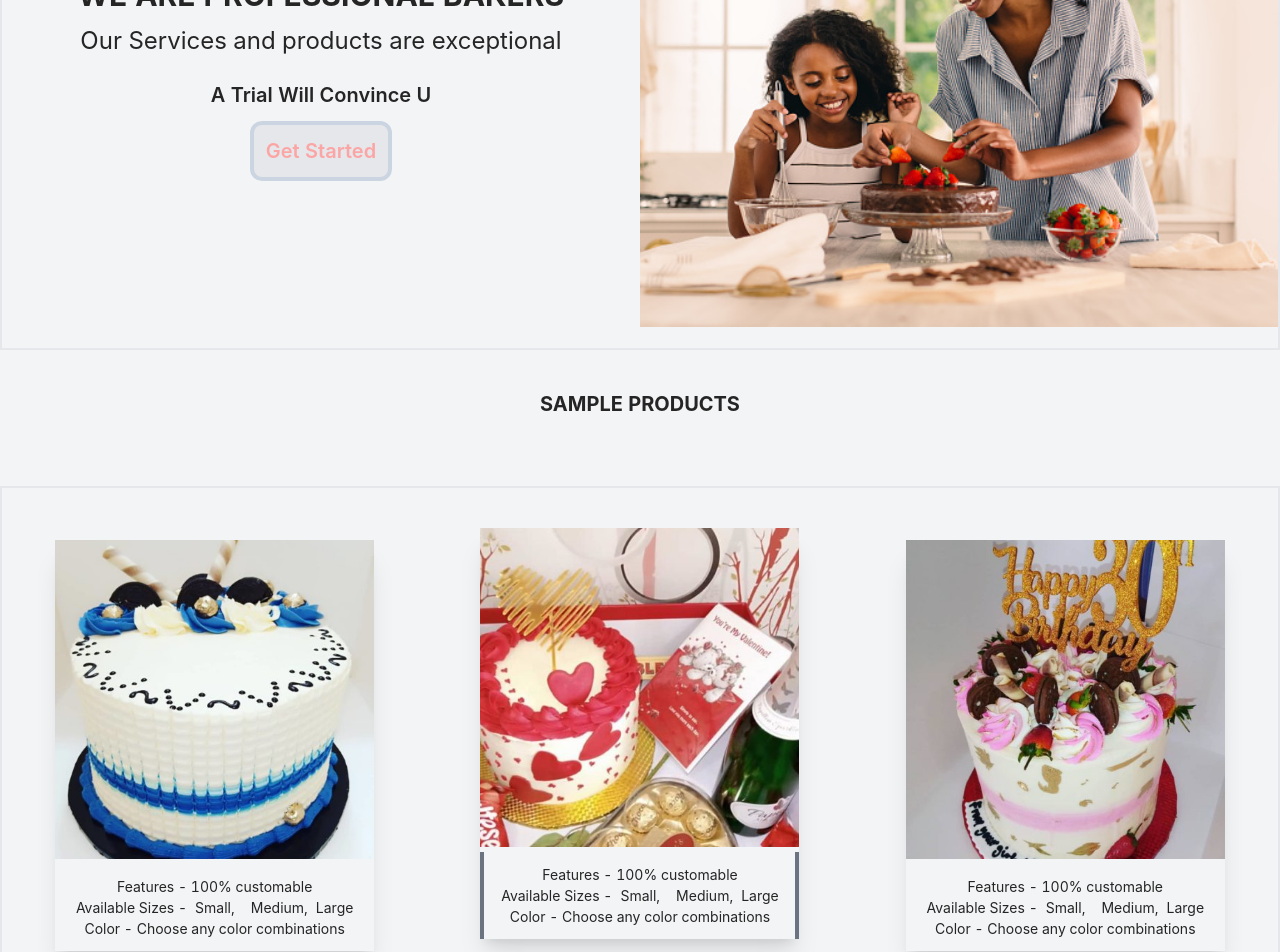
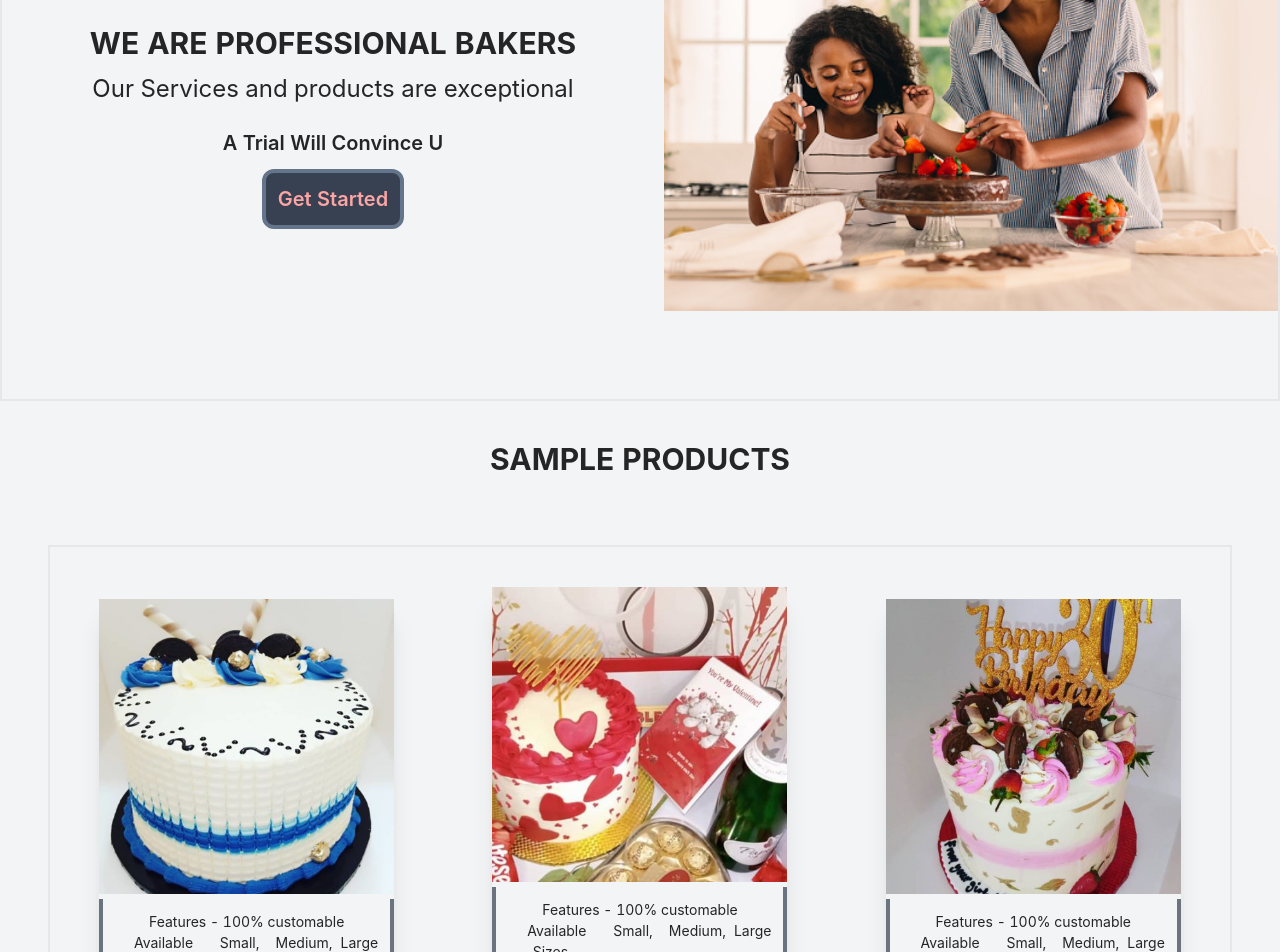
Before and after one commit to innotexak/cake-client, a Next.js app: page / in a window 1280 px wide. Shown: the part 220-1172 px from the top of the page. Built offline with nearby package versions, Linux system fonts and the light colour scheme.

Commit message:
edited url for deployment

```diff
--- a/components/Body.js
+++ b/components/Body.js
@@ -1,13 +1,13 @@
 import Image from 'next/image'
 export default function Body(){
     return(<>
-        <h1 className="p-5 m-5 text-center text-xl font-bold uppercase  ">Sample Products </h1>
-        <div className="w-9/11 h-9/11 md:flex justify-around items-center my-12 border-2  ">
+        <h1 className="p-5 m-5 text-center text-3xl font-bold uppercase  ">Sample Products </h1>
+        <div className="w-9/11 h-9/11 md:flex justify-around items-center m-12 border-2  ">
             <div className="w-full h-auto lg:w-1/4 text-center sm:mt-10 shadow-xl ">
                 <div className="">
                     <Image src="/images/sp2.jpg" className="object-cover" alt="sample 1" height="500" width="500"/>
                 </div>
-                <div className='w-full h-full text-md p-3'>
+                <div className='w-full h-full text-md border-x-4 border-gray-500 p-3'>
                 <h2>Features - 100% customable</h2>
                     <ul className="flex justify-center ">
                         <li>Available Sizes - </li>
@@ -19,7 +19,7 @@ export default function Body(){
                 </div>
 
             </div>
-            <div className="w-full  my-6 h-auto lg:w-1/4 text-center  sm:mt-10 shadow-xl  ">
+            <div className="w-full my-6 h-auto lg:w-1/4 text-center  sm:mt-10 shadow-xl  ">
                 <div className="">
                     <Image src="/images/sp1.jpeg" className="object-cover" alt="sample 1" height="500" width="500"/>
                 </div>
@@ -39,7 +39,7 @@ export default function Body(){
                 <div className="">
                     <Image src="/images/sp3.jpg" className="object-cover" alt="sample 1" height="500" width="500"/>
                 </div>
-                <div className='w-full h-full text-md p-3'>
+                <div className='w-full h-full text-md border-x-4 border-gray-500 p-3'>
                 <h2>Features - 100% customable</h2>
                     <ul className="flex justify-center ">
                         <li>Available Sizes - </li>
--- a/components/Hero.js
+++ b/components/Hero.js
@@ -4,12 +4,12 @@ export default function Hero(){
     return(
         <>
         <div className="bg-gray-100 w-full h-full border m-auto  border-2 md:flex md:justify-between ">
-            <div className="flex flex-col justify-center h-96 md:h-96 md:w-1/2 items-center ">
-                <h2 className="text-3xl font-bold uppercase ">We are professional bakers</h2>
-                <h3 className="text-2xl py-3">Our Services and products are exceptional</h3>
-                <h4 className="text-xl py-3 font-semibold">A Trial Will Convince U</h4>
+            <div className="flex my-20 mx-6 flex-col justify-center items-center h-full  md:h-96 md:mt-12 md:w-1/2 ">
+                <h2 className="text-3xl font-bold uppercase text-center">We are professional bakers</h2>
+                <h3 className="text-2xl py-3 text-center">Our Services and products are exceptional</h3>
+                <h4 className="text-xl py-3 font-semibold text-center">A Trial Will Convince U</h4>
               <Link href="/register">
-                  <a className="bg-gray-200 border border-4  border-slate-300 hover:text-red-300 rounded-xl text-xl text-red-300 font-semibold p-3 ">Get Started</a>
+                  <a className="bg-gray-700 border border-4  border-slate-500 hover:text-red-500 rounded-xl text-xl text-red-300 font-semibold p-3 ">Get Started</a>
               </Link>
             </div>
             <div className="w-full h-full  md:w-1/2">
--- a/helper/urls.js
+++ b/helper/urls.js
@@ -1,3 +1,3 @@
-export const url = 'http://localhost:5001/api' ;
+// export const url = 'http://localhost:5001/api' ;
 
-// export const url = "https://cakemaster.herokuapp.com";
+export const url = "https://mycakeserver.herokuapp.com";
```
